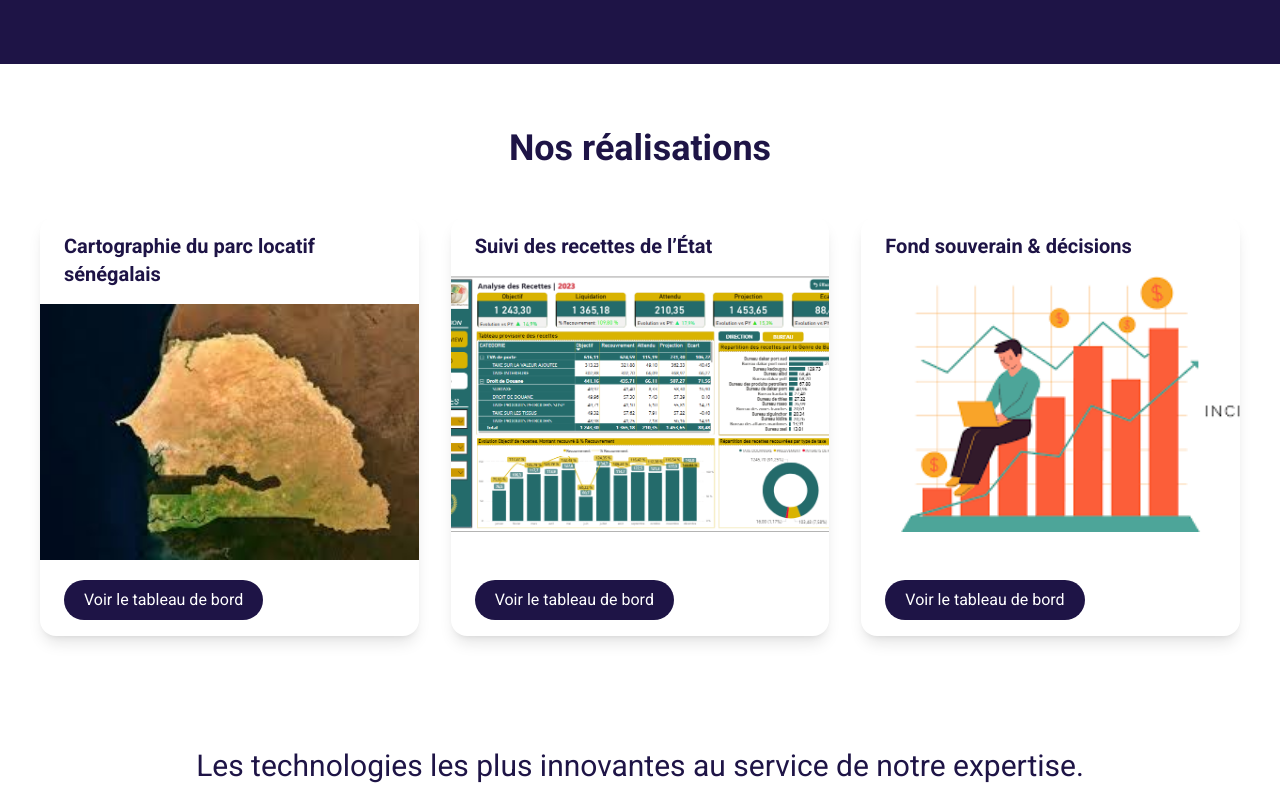
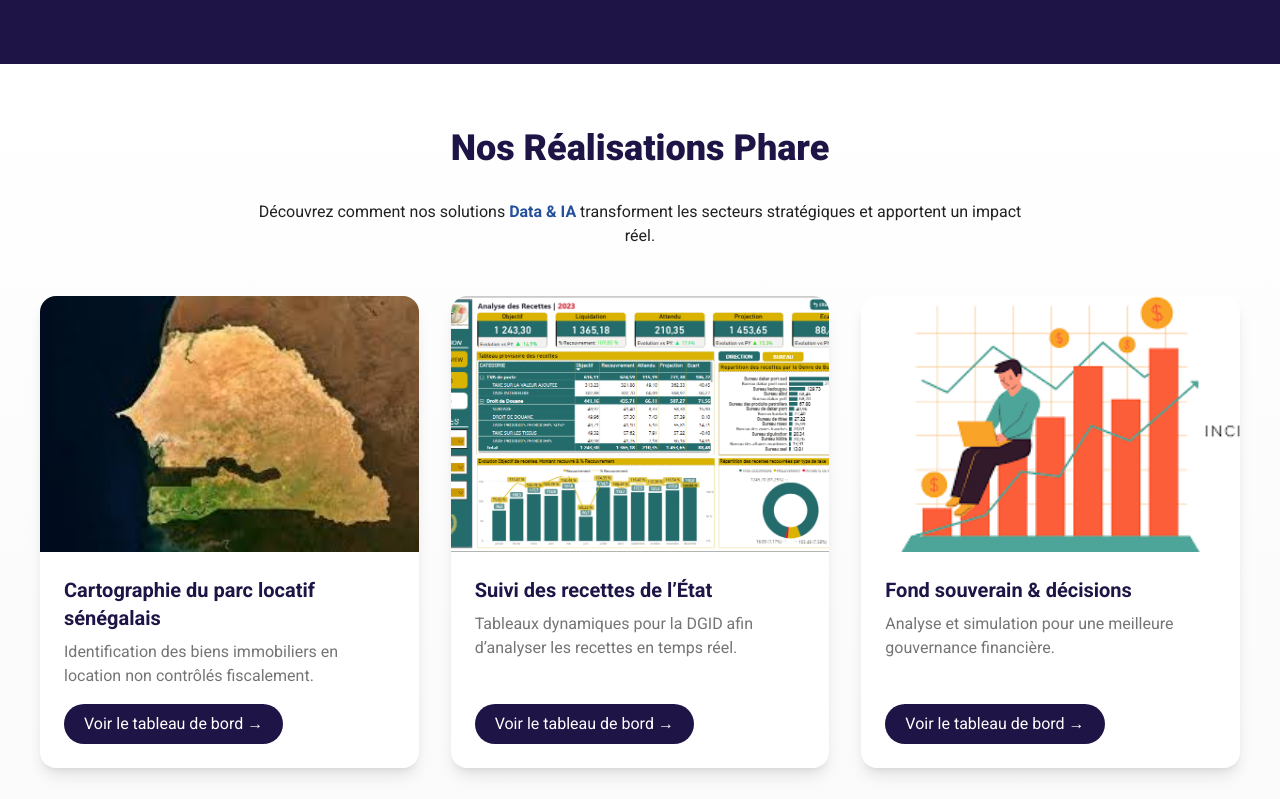
Before and after one commit to abyseydi/odsn, a React (Vite) app: page / in a window 1280 px wide. Shown: the part 1921-2720 px from the top of the page. Built offline with nearby package versions, Linux system fonts and the light colour scheme.

Commit message:
realisations

```diff
--- a/src/layouts/landingPage.jsx
+++ b/src/layouts/landingPage.jsx
@@ -17,10 +17,11 @@ export default function LandingPage() {
       { title: "BTP et Génie Civil", img: "/img/btp.png", link: "" },
     ],
     public: [
+            { title: "Santé & Protection sociale", img: "/img/sante.png", link: "" },
+      { title: "Éducation & Formation", img: "/img/education.png", link: "" },
+
       { title: "Politique publique", img: "/img/politique_publique.png", link: "/ANSDHome" },
       { title: "Sûreté & ordre", img: "/img/fds_icon.png", link: "/safetyOrderHome" },
-      { title: "Éducation & Formation", img: "/img/education.png", link: "" },
-      { title: "Santé & Protection sociale", img: "/img/sante.png", link: "" },
       { title: "Économie, Finances & Budget", img: "/img/financement.png", link: "" },
       { title: "Énergie & Mines", img: "/img/energie.png", link: "" },
     ],
@@ -327,7 +328,7 @@ const NavLinks = ({ onClick }) => {
       </section>
 
       {/* ===== PRODUITS ===== */}
-      <section id="section-produits" className="bg-white px-4 sm:px-6 lg:px-10 py-12 md:py-16">
+      {/* <section id="section-produits" className="bg-white px-4 sm:px-6 lg:px-10 py-12 md:py-16">
         <h2 className="text-2xl sm:text-3xl md:text-4xl font-bold text-center text-[#1e1446] mb-8 sm:mb-12">
           Nos réalisations
         </h2>
@@ -376,7 +377,91 @@ const NavLinks = ({ onClick }) => {
             </div>
           ))}
         </div>
-      </section>
+      </section> */}
+{/* ===== PRODUITS ===== */}
+<section id="section-produits" className="bg-gradient-to-b from-white to-gray-50 px-4 sm:px-6 lg:px-10 py-12 md:py-16">
+  <h2 className="text-2xl sm:text-3xl md:text-4xl font-extrabold text-center text-[#1e1446] mb-6 sm:mb-8">
+  Nos Réalisations Phare
+  </h2>
+  <p className="text-center text-gray-900 max-w-3xl mx-auto mb-10 sm:mb-12">
+    Découvrez comment nos solutions <span className="font-semibold text-[#26509e]">Data & IA</span> transforment les
+    secteurs stratégiques et apportent un impact réel.
+  </p>
+
+  <div className="max-w-7xl mx-auto grid grid-cols-1 md:grid-cols-3 gap-6 sm:gap-8">
+    {[
+      {
+        title: "Cartographie du parc locatif sénégalais",
+        desc: "Identification des biens immobiliers en location non contrôlés fiscalement.",
+        image: "/img/senegal.png",
+        link: "/tableaux/cnsa-depenses",
+        tag: "Exclusif",
+      },
+      {
+        title: "Suivi des recettes de l’État",
+        desc: "Tableaux dynamiques pour la DGID afin d’analyser les recettes en temps réel.",
+        image: "/img/dgid.png",
+        link: "https://bi-srmt-srmt.apps.origins.heritage.africa/Reports",
+        tag: "Impact national",
+      },
+      {
+        title: "Fond souverain & décisions",
+        desc: "Analyse et simulation pour une meilleure gouvernance financière.",
+        image: "/img/fonsis.png",
+        link: "/tableaux/habitats-inclusifs",
+        tag: "Nouveau",
+      },
+    ].map((item, i) => (
+      <div
+        key={i}
+        className="relative group bg-white rounded-2xl shadow-lg overflow-hidden flex flex-col min-h-[420px] transition transform hover:scale-[1.02] hover:shadow-2xl"
+      >
+        {/* TAG */}
+        {item.tag && (
+          <span className="absolute top-4 left-4 bg-gradient-to-r from-fuchsia-600 to-purple-600 text-white text-xs font-bold px-3 py-1 rounded-full shadow">
+            {item.tag}
+          </span>
+        )}
+
+        {/* Image */}
+        <div className="relative h-56 sm:h-64 overflow-hidden">
+          <img
+            src={item.image}
+            alt={item.title}
+            className="w-full h-full object-cover group-hover:scale-110 transition-transform duration-500"
+          />
+          <div className="absolute inset-0 bg-gradient-to-t from-black/60 via-black/20 to-transparent opacity-0 group-hover:opacity-100 transition" />
+        </div>
+
+        {/* Contenu */}
+        <div className="flex flex-col flex-1 p-6">
+          <h3 className="text-lg md:text-xl font-bold text-[#1e1446] mb-2">{item.title}</h3>
+          <p className="text-gray-600 text-sm sm:text-base flex-1">{item.desc}</p>
+
+          <div className="mt-4">
+            {item.link && item.link.startsWith("/") ? (
+              <RouterLink
+                to={item.link}
+                className="inline-block bg-[#1e1446] hover:bg-[#0f0a2b] text-white px-5 py-2 rounded-full transition text-sm sm:text-base"
+              >
+                Voir le tableau de bord →
+              </RouterLink>
+            ) : (
+              <a
+                href={item.link}
+                target="_blank"
+                rel="noopener noreferrer"
+                className="inline-block bg-[#1e1446] hover:bg-[#0f0a2b] text-white px-5 py-2 rounded-full transition text-sm sm:text-base"
+              >
+                Voir le tableau de bord →
+              </a>
+            )}
+          </div>
+        </div>
+      </div>
+    ))}
+  </div>
+</section>
 
       {/* ===== TECHNOLOGIES ===== */}
       <section className="bg-white py-10 sm:py-12 text-center">
```
